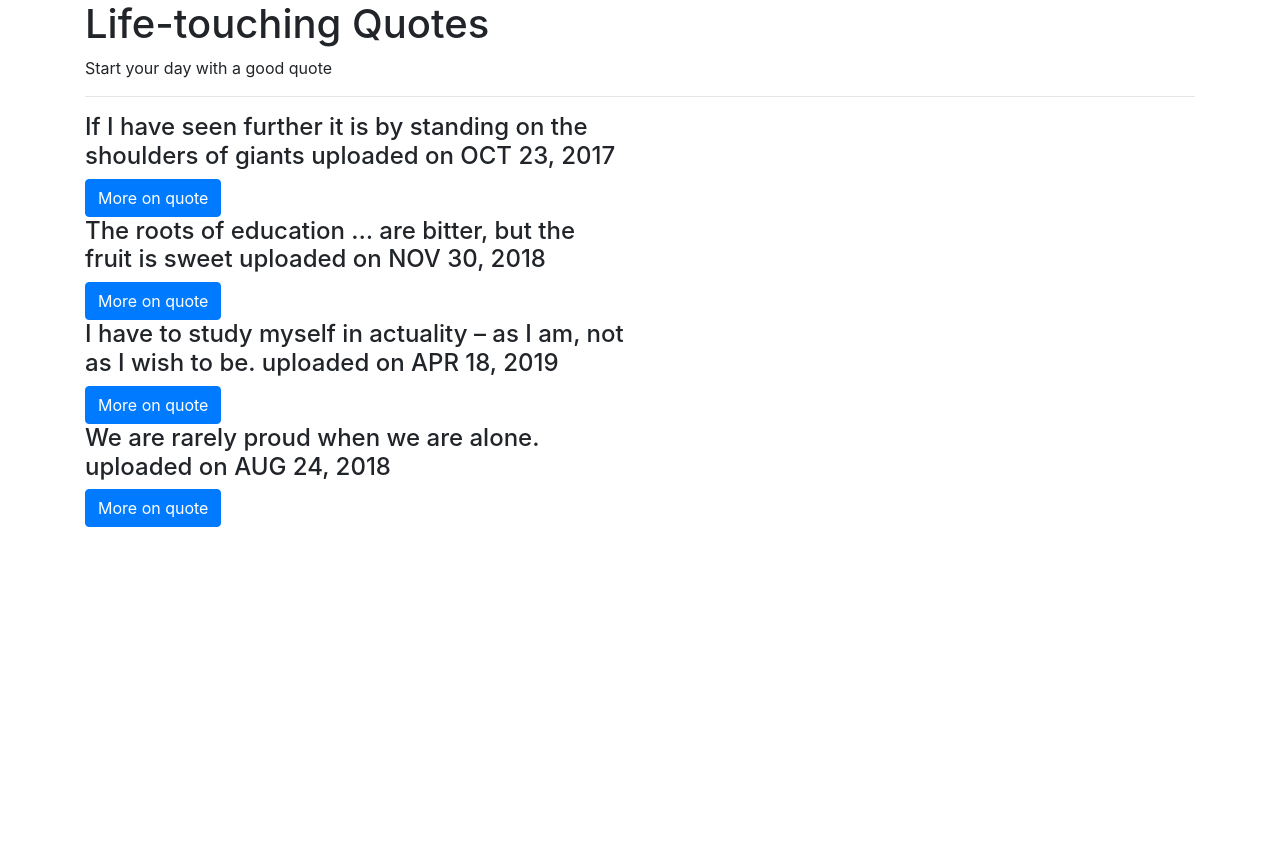
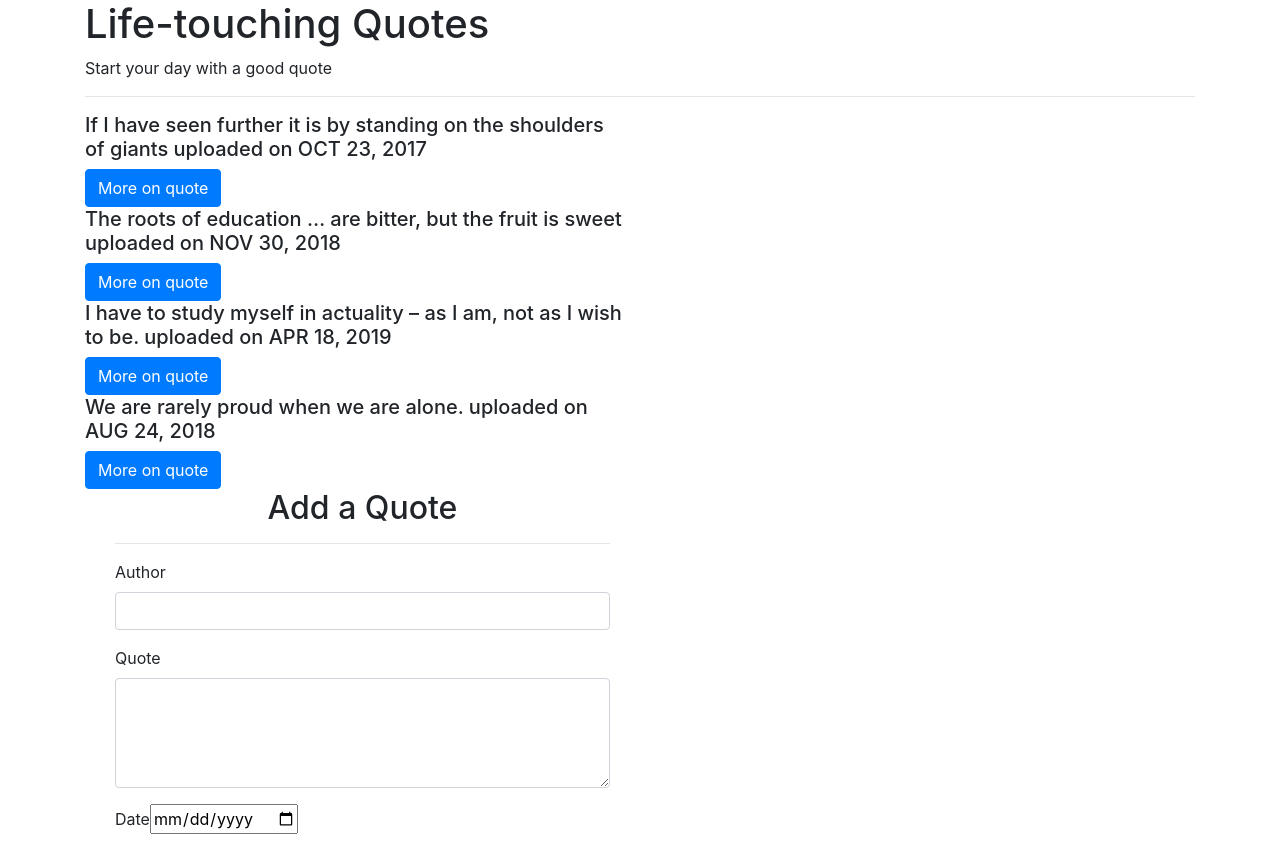
Before and after one commit to CharlesOsang017/Quotes, an Angular app: page / in a window 1280 px wide. Before the commit the page ends 800 px from the top, so only its background shows below. Built offline with nearby package versions, Linux system fonts and the light colour scheme.

Commit message:
Added an input form

```diff
--- /dev/null
+++ b/src/app/quote-form/quote-form.component.html
@@ -0,0 +1,23 @@
+<div class="container-fluid">
+    <h2 class="text-center">Add a Quote</h2>
+    <hr>
+    <form>
+        <div class="form-group">
+
+            <label for="name">Author</label>
+            <input type="text" required class="form-control" id="name">
+
+        </div>
+        <div class="form-group">
+
+            <label for="Author">Quote</label>
+            <textarea class="form-control" id="Author" rows="4" required></textarea>
+
+        </div>
+        <div class="form-group">
+            <label for="complete">Date</label>
+            <input type='date' id="complete" required>
+
+        </div>
+    </form>
+  </div>
--- /dev/null
+++ b/src/app/quote-form/quote-form.component.ts
@@ -0,0 +1,15 @@
+import { Component, OnInit } from '@angular/core';
+
+@Component({
+  selector: 'app-quote-form',
+  templateUrl: './quote-form.component.html',
+  styleUrls: ['./quote-form.component.css']
+})
+export class QuoteFormComponent implements OnInit {
+
+  constructor() { }
+
+  ngOnInit(): void {
+  }
+
+}
--- a/src/app/quote/quote.component.html
+++ b/src/app/quote/quote.component.html
@@ -7,18 +7,21 @@
     <div class="col-md-6">
       <div *ngFor='let quote of quotes; let i = index'>
         <div>
-          <h4 id={{i}} appHighlight>{{quote.name}} uploaded on {{quote.completeDate|date|uppercase}}</h4>
+          <h5 id={{i}} appHighlight>{{quote.name}} uploaded on {{quote.completeDate|date|uppercase}}</h5>
           <button (click)='toggleDetails(i)' class="btn btn-primary">More on quote</button>
         </div>
 
         <div *ngIf='quote.showAuthor'>
-          <app-quote-detail [quote]='quote' (isComplete)='deleteQuote($event,i)'></app-quote-detail>        </div>
+          <app-quote-detail [quote]='quote' (isComplete)='deleteQuote($event,i)'></app-quote-detail>
+        </div>
       </div>
     </div>
   </div>
+<div class="col-md-6">
+  <app-quote-form></app-quote-form>
+</div>
+</div>
 
-  <!-- <p *ngIf='goals.length > 5'>You have too many goals</p> -->
-</div>
 
 
 
```
Also changed, not shown: src/app/app.module.ts (+8 -2 lines), src/app/quote-form/quote-form.component.css (added), 1 other file (tests, documents, lock files or other folders).
